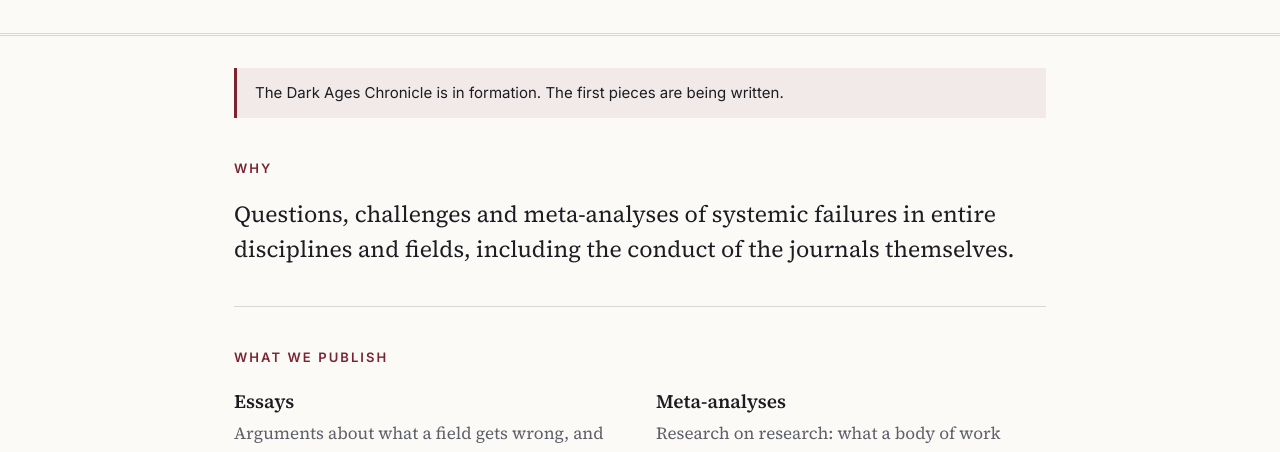
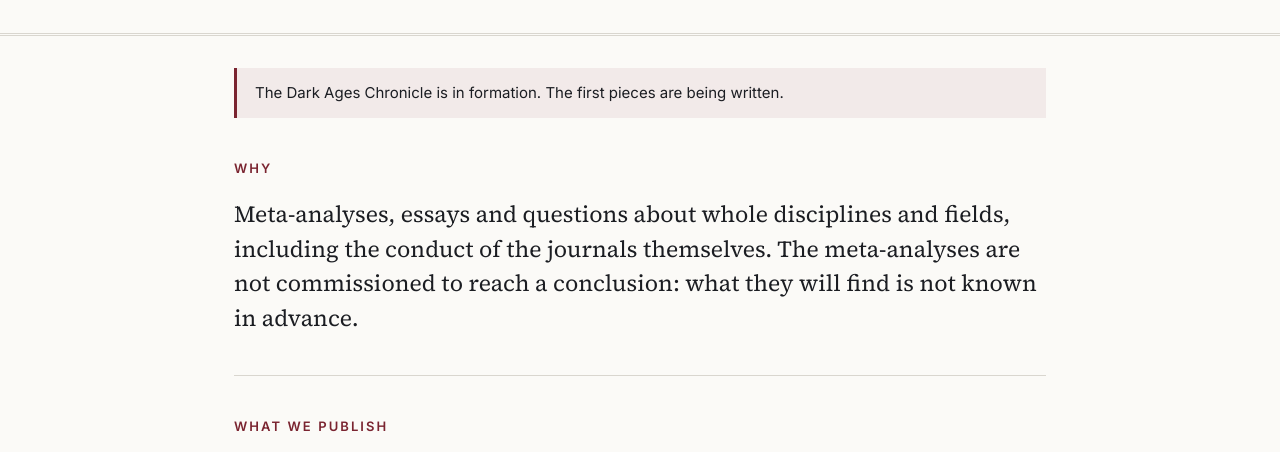
Before and after one commit to MasterWoxxer/yavin-dark-ages-chronicle, a plain HTML site: page index.html in a window 1280 px wide. Shown: the part 310-762 px from the top of the page. Drawn offline with Linux system fonts and the light colour scheme.

Commit message:
Align landing copy with frame doc draft 2
Co-Authored-By: Claude Opus 5.5 <noreply@anthropic.com>

```diff
--- a/index.html
+++ b/index.html
@@ -4,7 +4,7 @@
 <meta charset="utf-8">
 <meta name="viewport" content="width=device-width, initial-scale=1">
 <title>The Dark Ages Chronicle</title>
-<meta name="description" content="The Dark Ages Chronicle, a Yavin Institute journal: questions, challenges and meta-analyses of systemic failures in entire disciplines and fields.">
+<meta name="description" content="The Dark Ages Chronicle, a Yavin Institute journal: meta-analyses, essays and questions about whole disciplines and fields.">
 <link rel="icon" href="favicon.svg" type="image/svg+xml">
 <link rel="preconnect" href="https://fonts.googleapis.com">
 <link rel="preconnect" href="https://fonts.gstatic.com" crossorigin>
@@ -34,7 +34,7 @@
 
   <section>
     <h2>Why</h2>
-    <p class="lead">Questions, challenges and meta-analyses of systemic failures in entire disciplines and fields, including the conduct of the journals themselves.</p>
+    <p class="lead">Meta-analyses, essays and questions about whole disciplines and fields, including the conduct of the journals themselves. The meta-analyses are not commissioned to reach a conclusion: what they will find is not known in advance.</p>
   </section>
 
   <section>
```
Also changed, not shown: 1 other file.
